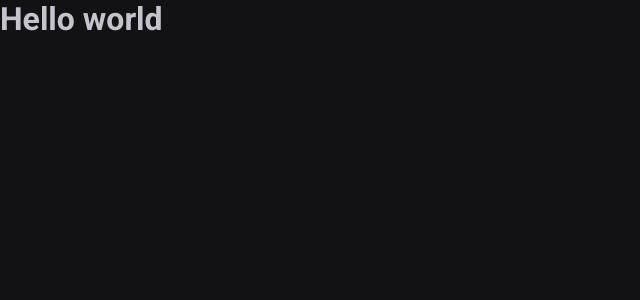
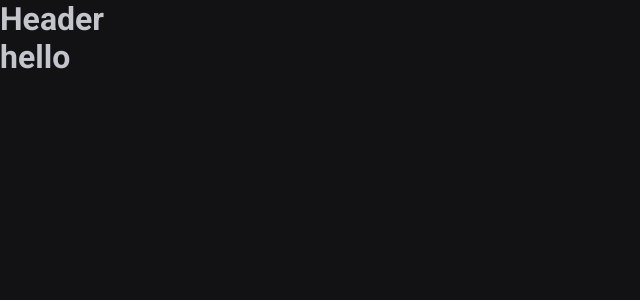
Before and after one commit to CaioDetore/ignite-timer, a React (Vite) app: page / in a window 1280 px wide. Shown: the top 300 px of the page, without its empty margins (0-640 px from the left). Built offline with nearby package versions, Linux system fonts and the light colour scheme.

Commit message:
feat: layout de rotas

```diff
--- a/package.json
+++ b/package.json
@@ -12,6 +12,7 @@
   "dependencies": {
     "react": "^18.3.1",
     "react-dom": "^18.3.1",
+    "react-router-dom": "^7.1.3",
     "styled-components": "^6.1.14"
   },
   "devDependencies": {
--- a/src/App.tsx
+++ b/src/App.tsx
@@ -1,13 +1,17 @@
 import { ThemeProvider } from 'styled-components'
 import { defaultTheme } from './styles/themes/default'
 import { GlobalStyle } from './styles/global'
+import { Router } from './Router'
+import { BrowserRouter } from 'react-router-dom'
 
 export function App() {
   return (
-    <ThemeProvider theme={defaultTheme}>
-      <h1>Hello world</h1>
+    <BrowserRouter>
+      <ThemeProvider theme={defaultTheme}>
+        <Router />
 
-      <GlobalStyle />
-    </ThemeProvider>
+        <GlobalStyle />
+      </ThemeProvider>
+    </BrowserRouter>
   )
 }
--- /dev/null
+++ b/src/Router.tsx
@@ -0,0 +1,16 @@
+import { Route, Routes } from 'react-router-dom'
+
+import { Home } from './pages/Home'
+import { History } from './pages/History'
+import { DefaultLayout } from './layouts/DefaultLayout'
+
+export function Router() {
+  return (
+    <Routes>
+      <Route path="/" element={<DefaultLayout />}>
+        <Route path="/" element={<Home />} />
+        <Route path="/history" element={<History />} />
+      </Route>
+    </Routes>
+  )
+}
--- /dev/null
+++ b/src/components/Header.tsx
@@ -0,0 +1,3 @@
+export function Header() {
+  return <h1>Header</h1>
+}
--- /dev/null
+++ b/src/layouts/DefaultLayout.tsx
@@ -0,0 +1,11 @@
+import { Outlet } from 'react-router-dom'
+import { Header } from '../components/Header'
+
+export function DefaultLayout() {
+  return (
+    <div>
+      <Header />
+      <Outlet />
+    </div>
+  )
+}
--- /dev/null
+++ b/src/pages/History.jsx
@@ -0,0 +1,3 @@
+export function History() {
+  return null
+}
--- /dev/null
+++ b/src/pages/Home.jsx
@@ -0,0 +1,3 @@
+export function Home() {
+  return <h1>hello</h1>
+}
```
Also changed, not shown: 1 other file (tests, documents, lock files or other folders).
